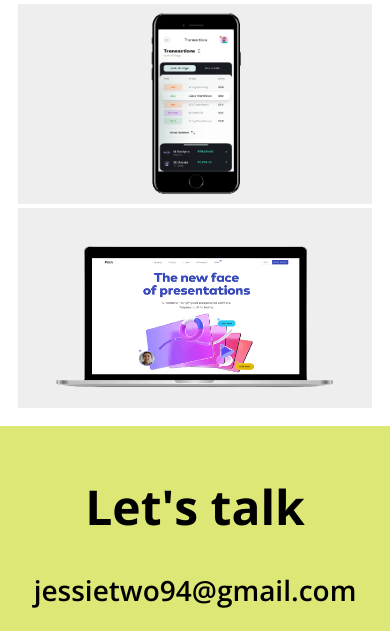
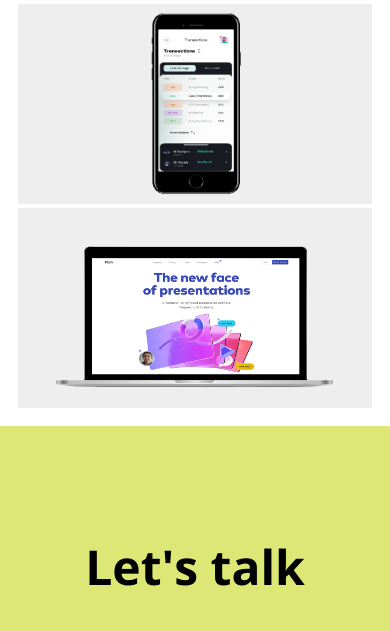
Before and after one commit to JCheyoon/first_portfolio_site, a plain HTML site: page index.html in a window 390 px wide. Shown: the part 4503-5134 px from the top of the page. Drawn offline with nearby package versions, Linux system fonts and the light colour scheme; a web font is replaced by a local one.

Commit message:
fix moblie view

```diff
--- a/style.css
+++ b/style.css
@@ -164,6 +164,7 @@ p {
   padding: 50px;
   margin: auto;
 }
+
 .section__container {
   max-width: 1000px;
   margin: auto;
@@ -443,4 +444,15 @@ p {
     right: 16px;
     bottom: 16px;
   }
+
 }
+
+@media screen and (max-width: 500px) {
+  #contact{
+    height: 550px;
+  }
+  .contact__title{
+    padding-top: 60px;
+  }
+
+}
```
